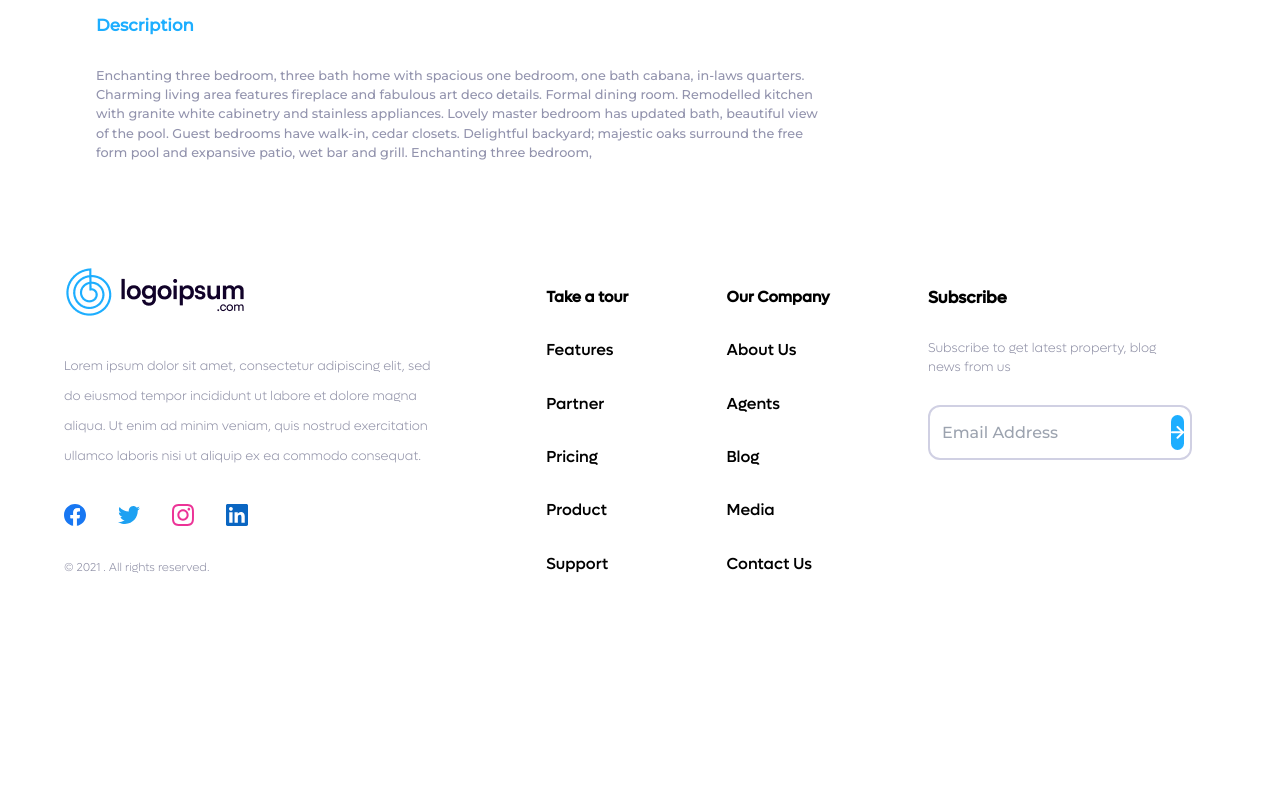
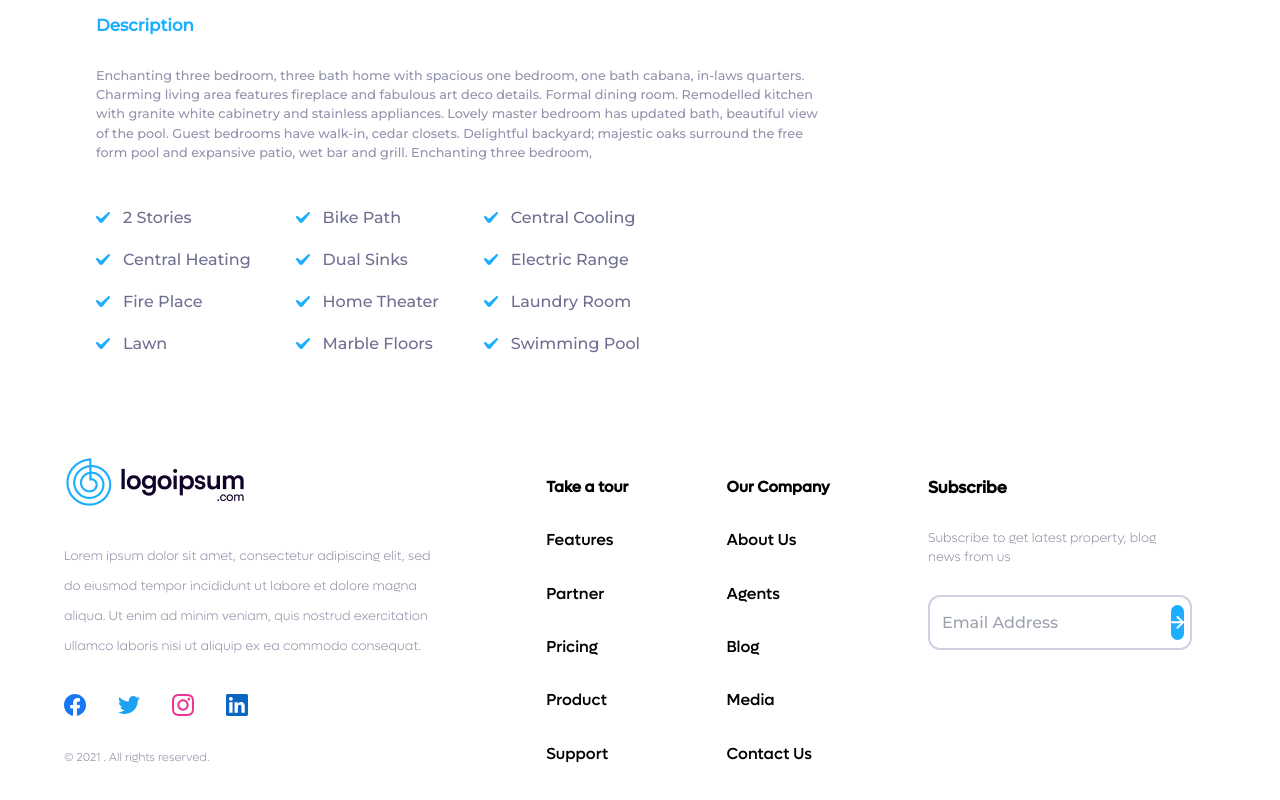
Before and after one commit to Iman-khodamoradiany/Crypto_Web, a React (Vite) app: page /Product/1 in a window 1280 px wide. Shown: the part 945-1745 px from the top of the page. Before the commit the page ends 1561 px from the top, so only its background shows below. Built offline with nearby package versions, Linux system fonts and the light colour scheme.

Commit message:
Create Section Show Points

```diff
--- a/src/component/Ui/Atoms/Icons/Icons.jsx
+++ b/src/component/Ui/Atoms/Icons/Icons.jsx
@@ -384,6 +384,13 @@ function Icons({ Name }) {
                 </svg>
 
             )
+        case "Checked":
+            return (
+                <svg width="15" height="11" viewBox="0 0 15 11" fill="none" xmlns="http://www.w3.org/2000/svg">
+                    <path d="M13.7 0.3C13.3 -0.1 12.7 -0.1 12.3 0.3L5 6.8L1.8 4.3C1.4 3.9 0.7 3.9 0.3 4.3C-0.1 4.7 -0.1 5.4 0.3 5.9L3.7 10.5C4.1 10.8 4.6 11 5.1 11C5.6 11 6.1 10.8 6.5 10.5L13.8 1.7C14.1 1.3 14.1 0.7 13.7 0.3Z" fill="#1DAEFF" />
+                </svg>
+
+            )
     }
 }
 
--- /dev/null
+++ b/src/component/Ui/Moloculs/MakePoint/MakePoint.jsx
@@ -0,0 +1,19 @@
+import Icons from "../../Atoms/Icons/Icons"
+import P from "../../Atoms/P/P"
+
+function MakePoint({item}){
+    return(
+        <div className="h-full">
+            <ul className="flex h-full justify-between items-start flex-col">
+                {item.map((item) => (
+                    <li className="flex justify-center items-center gap-3 text-[#585981DE]">
+                        <Icons Name={'Checked'} />
+                        <P>{item}</P>
+                    </li>
+                ))}
+            </ul>
+        </div>
+    )
+}
+
+export default MakePoint
--- a/src/component/Ui/Organims/PointsProductDetail/PointsProductDetail.jsx
+++ b/src/component/Ui/Organims/PointsProductDetail/PointsProductDetail.jsx
@@ -1,7 +1,16 @@
-function PointProductDetail(){
-    return(
-        <div>
+import MakePoint from "../../Moloculs/MakePoint/MakePoint"
 
+function PointProductDetail() {
+    const List1 = ['2 Stories', 'Central Heating', 'Fire Place', 'Lawn']
+    const List2 = ['Bike Path', 'Dual Sinks', 'Home Theater', 'Marble Floors']
+    const List3 = ['Central Cooling', 'Electric Range', 'Laundry Room', 'Swimming Pool']
+    return (
+        <div className="w-1/2 flex justify-between items-center h-[150px] my-5">
+            <MakePoint item={List1}/>
+            <MakePoint item={List2}/>
+            <MakePoint item={List3}/>
         </div>
     )
 }
+
+export default PointProductDetail
--- a/src/component/Ui/Page/ProductDetail/ProductDetail.jsx
+++ b/src/component/Ui/Page/ProductDetail/ProductDetail.jsx
@@ -1,5 +1,6 @@
 import DescriptionProductDetail from "../../Organims/DescriptionProductDetail/DescriptionProductDetail"
 import Facilities from "../../Organims/Facilities/Facilities"
+import PointProductDetail from "../../Organims/PointsProductDetail/PointsProductDetail"
 import SectionPicture from "../../Organims/SectionPicture/SectionPicture"
 
 function ProductDetail() {
@@ -9,6 +10,7 @@ function ProductDetail() {
                 <SectionPicture />
                 <Facilities />
                 <DescriptionProductDetail />
+                <PointProductDetail />
             </div>
         </div>
     )
```
